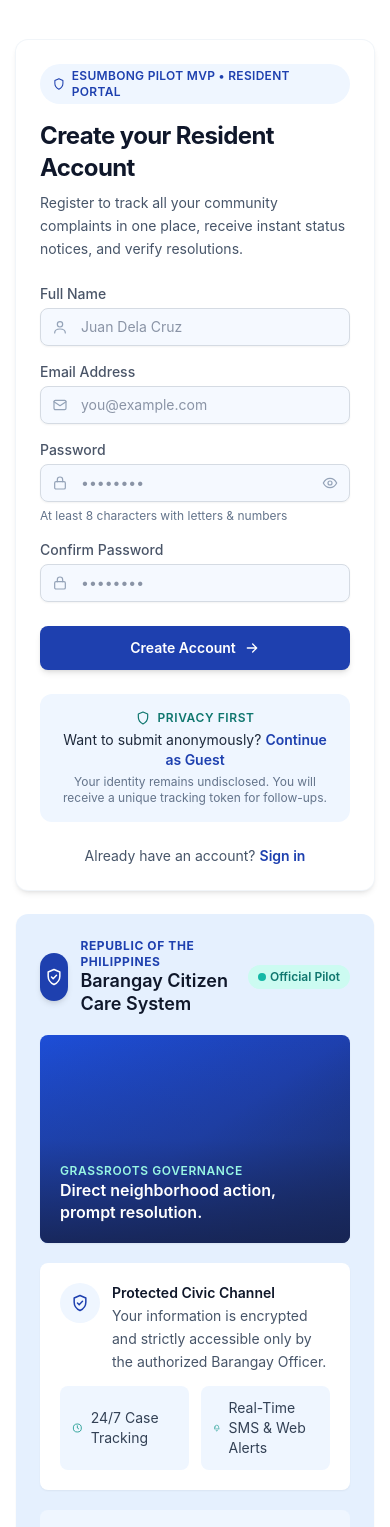
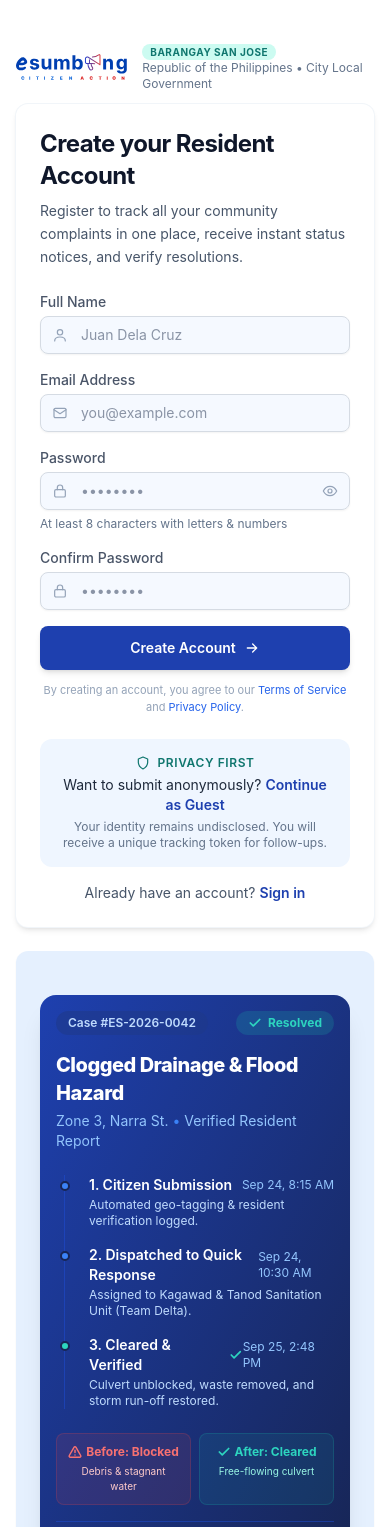
Before and after one commit to bitguybandit/eSumbong, a React (Vite) app in the folder client/: page /register in a window 390 px wide. Shown: the top 1527 px of the page. Built offline with nearby package versions, Linux system fonts and the light colour scheme; no server answers.

Commit message:
style(login, register): balance layout, add mobile panel, and polish trust cards

```diff
--- a/client/src/pages/Register.jsx
+++ b/client/src/pages/Register.jsx
@@ -2,6 +2,7 @@ import { useState } from 'react';
 import { Link, useNavigate } from 'react-router-dom';
 import { useAuth } from '../context/AuthContext';
 import api from '../lib/api';
+import Logo from '../components/Logo';
 
 // --- Icons ---
 function IconPerson({ className = 'h-4 w-4' }) {
@@ -145,15 +146,24 @@ export default function Register() {
 
   return (
     <div className="min-h-screen bg-white px-4 py-10 text-slate-900">
-      <div className="mx-auto grid w-full max-w-6xl items-stretch gap-6 lg:grid-cols-2">
-        {/* LEFT: Registration form */}
-        <div className="flex flex-col justify-center rounded-xl bg-white p-6 shadow-md ring-1 ring-slate-100 sm:p-8">
-          <span className="inline-flex w-fit items-center gap-1.5 rounded-full bg-blue-50 px-3 py-1 text-xs font-semibold uppercase tracking-wide text-blue-800">
-            <IconShield className="h-3.5 w-3.5" />
-            eSumbong Pilot MVP • Resident Portal
-          </span>
+      <div className="mx-auto w-full max-w-6xl">
+        {/* Brand top bar */}
+        <div className="mb-3 flex items-center justify-between gap-3">
+          <div className="flex items-center gap-3">
+            <Logo size="md" />
+            <div className="leading-tight">
+              <span className="rounded-full bg-teal-100 px-2 py-0.5 text-[10px] font-bold uppercase tracking-wider text-teal-700">
+                Barangay San Jose
+              </span>
+              <div className="text-xs text-slate-500">Republic of the Philippines • City Local Government</div>
+            </div>
+          </div>
+        </div>
 
-          <h1 className="mt-4 text-2xl font-bold tracking-tight text-slate-900 sm:text-3xl">
+        <div className="grid w-full items-stretch gap-6 lg:grid-cols-2">
+          {/* LEFT: Registration form */}
+          <div className="flex flex-col rounded-xl bg-white p-6 shadow-md ring-1 ring-slate-100 sm:p-8">
+          <h1 className="text-2xl font-bold tracking-tight text-slate-900 sm:text-3xl">
             Create your Resident Account
           </h1>
           <p className="mt-2 text-sm leading-relaxed text-slate-600">
@@ -269,12 +279,24 @@ export default function Register() {
             <button
               type="submit"
               disabled={busy}
-              className="mt-2 inline-flex w-full items-center justify-center gap-2 rounded-lg bg-blue-800 px-6 py-3 text-sm font-semibold text-white shadow-md transition hover:bg-blue-900"
+              className="inline-flex w-full items-center justify-center gap-2 rounded-lg bg-blue-800 px-6 py-3 text-sm font-semibold text-white shadow-md transition-all duration-200 hover:bg-blue-900 hover:shadow-lg"
             >
               {busy ? 'Creating account…' : 'Create Account'}
               {!busy && <IconArrow />}
             </button>
           </form>
+
+          <p className="mt-3 text-center text-[11px] text-slate-400">
+            By creating an account, you agree to our{' '}
+            <a href="/terms" className="text-blue-600 hover:underline">
+              Terms of Service
+            </a>{' '}
+            and{' '}
+            <a href="/privacy" className="text-blue-600 hover:underline">
+              Privacy Policy
+            </a>
+            .
+          </p>
 
           {/* Guest access */}
           <div className="mt-6 flex flex-col items-center gap-1 rounded-xl bg-blue-50 p-4 text-center">
@@ -294,7 +316,7 @@ export default function Register() {
             </p>
           </div>
 
-          <p className="mt-6 text-center text-sm text-slate-600">
+          <p className="mt-4 text-center text-sm text-slate-600">
             Already have an account?
             <Link to="/login" className="ml-1 font-semibold text-blue-800 hover:underline">
               Sign in
@@ -306,36 +328,114 @@ export default function Register() {
         <div className="relative flex flex-col justify-between overflow-hidden rounded-xl bg-blue-100/70 p-6 shadow-sm sm:p-8">
           <div className="relative z-10 flex flex-col gap-5">
             <div className="flex items-center justify-between gap-3">
-              <div className="flex items-center gap-3">
-                <span className="flex h-12 w-12 items-center justify-center rounded-full bg-blue-800 text-white shadow-md">
-                  <IconVerified />
+            </div>
+
+            <div className="rounded-2xl bg-gradient-to-br from-blue-800 to-blue-950 p-4 text-white shadow-xl">
+
+              {/* Top Row: Case ID + Status */}
+              <div className="flex items-center justify-between">
+                <span className="rounded-full bg-blue-900/60 px-3 py-1 text-xs font-semibold text-blue-200">
+                  Case #ES-2026-0042
                 </span>
-                <div>
-                  <div className="text-xs font-bold uppercase tracking-wider text-blue-800">
-                    Republic of the Philippines
+                <span className="flex items-center gap-1.5 rounded-full bg-teal-500/20 px-3 py-1 text-xs font-bold text-teal-400">
+                  <svg className="h-3.5 w-3.5" viewBox="0 0 24 24" fill="none" stroke="currentColor" strokeWidth="3" strokeLinecap="round" strokeLinejoin="round">
+                    <path d="M20 6 9 17l-5-5" />
+                  </svg>
+                  Resolved
+                </span>
+              </div>
+
+              {/* Header */}
+              <h3 className="mt-4 text-xl font-extrabold tracking-tight text-white">
+                Clogged Drainage &amp; Flood Hazard
+              </h3>
+              <p className="mt-1 text-sm text-blue-300">
+                Zone 3, Narra St. <span className="text-blue-500">•</span> Verified Resident Report
+              </p>
+
+              {/* Timeline */}
+              <div className="relative mt-6 ml-2 space-y-4 border-l border-blue-700/50 pl-6">
+
+                {/* Step 1 */}
+                <div className="relative">
+                  <span className="absolute -left-[29px] top-1.5 h-2.5 w-2.5 rounded-full border-2 border-blue-950 bg-blue-500" />
+                  <div className="flex items-center justify-between text-sm">
+                    <p className="font-semibold text-white">1. Citizen Submission</p>
+                    <p className="text-xs text-blue-300">Sep 24, 8:15 AM</p>
                   </div>
-                  <div className="text-lg font-semibold leading-tight text-slate-900">
-                    Barangay Citizen Care System
+                  <p className="mt-0.5 text-xs text-blue-200">
+                    Automated geo-tagging &amp; resident verification logged.
+                  </p>
+                </div>
+
+                {/* Step 2 */}
+                <div className="relative">
+                  <span className="absolute -left-[29px] top-1.5 h-2.5 w-2.5 rounded-full border-2 border-blue-950 bg-blue-500" />
+                  <div className="flex items-center justify-between text-sm">
+                    <p className="font-semibold text-white">2. Dispatched to Quick Response</p>
+                    <p className="text-xs text-blue-300">Sep 24, 10:30 AM</p>
                   </div>
+                  <p className="mt-0.5 text-xs text-blue-200">
+                    Assigned to Kagawad &amp; Tanod Sanitation Unit (Team Delta).
+                  </p>
+                </div>
+
+                {/* Step 3 */}
+                <div className="relative">
+                  <span className="absolute -left-[29px] top-1.5 h-2.5 w-2.5 rounded-full border-2 border-blue-950 bg-teal-400" />
+                  <div className="flex items-center justify-between text-sm">
+                    <p className="flex items-center gap-1.5 font-semibold text-white">
+                      3. Cleared &amp; Verified
+                      <svg className="h-3.5 w-3.5 text-teal-400" viewBox="0 0 24 24" fill="none" stroke="currentColor" strokeWidth="3" strokeLinecap="round" strokeLinejoin="round">
+                        <path d="M20 6 9 17l-5-5" />
+                      </svg>
+                    </p>
+                    <p className="text-xs text-blue-300">Sep 25, 2:48 PM</p>
+                  </div>
+                  <p className="mt-0.5 text-xs text-blue-200">
+                    Culvert unblocked, waste removed, and storm run-off restored.
+                  </p>
                 </div>
               </div>
-              <span className="inline-flex items-center gap-1 whitespace-nowrap rounded-full bg-teal-100 px-2.5 py-1 text-xs font-semibold text-teal-700">
-                <span className="h-2 w-2 rounded-full bg-teal-500" />
-                Official Pilot
-              </span>
-            </div>
 
-            {/* Photo placeholder */}
-            <div className="relative h-52 w-full overflow-hidden rounded-lg bg-gradient-to-br from-blue-700 via-blue-800 to-blue-950 shadow-sm">
-              <div className="absolute inset-0 bg-gradient-to-t from-blue-950/90 via-blue-900/40 to-transparent" />
-              <div className="absolute bottom-0 left-0 right-0 p-5 text-white">
-                <div className="text-xs font-semibold uppercase tracking-wider text-teal-200">
-                  Grassroots Governance
+              {/* Before / After Comparison */}
+              <div className="mt-6 grid grid-cols-2 gap-2">
+                <div className="rounded-lg border border-red-500/20 bg-red-500/10 p-2.5 text-center">
+                  <p className="flex items-center justify-center gap-1 text-xs font-bold text-red-400">
+                    <svg className="h-3.5 w-3.5" viewBox="0 0 24 24" fill="none" stroke="currentColor" strokeWidth="2.5" strokeLinecap="round" strokeLinejoin="round">
+                      <path d="m21.73 18-8-14a2 2 0 0 0-3.48 0l-8 14A2 2 0 0 0 4 21h16a2 2 0 0 0 1.73-3Z" />
+                      <path d="M12 9v4M12 17h.01" />
+                    </svg>
+                    Before: Blocked
+                  </p>
+                  <p className="mt-1 text-[10px] text-red-200">
+                    Debris &amp; stagnant water
+                  </p>
                 </div>
-                <div className="text-base font-semibold leading-snug">
-                  Direct neighborhood action, prompt resolution.
+                <div className="rounded-lg border border-teal-500/20 bg-teal-500/10 p-2.5 text-center">
+                  <p className="flex items-center justify-center gap-1 text-xs font-bold text-teal-400">
+                    <svg className="h-3.5 w-3.5" viewBox="0 0 24 24" fill="none" stroke="currentColor" strokeWidth="3" strokeLinecap="round" strokeLinejoin="round">
+                      <path d="M20 6 9 17l-5-5" />
+                    </svg>
+                    After: Cleared
+                  </p>
+                  <p className="mt-1 text-[10px] text-teal-200">
+                    Free-flowing culvert
+                  </p>
                 </div>
               </div>
+
+              {/* Footer */}
+              <div className="mt-4 flex items-center justify-between border-t border-blue-700/50 pt-3">
+                <div className="flex items-center gap-2 text-xs font-medium text-teal-400">
+                  <span className="h-1.5 w-1.5 rounded-full bg-teal-400" />
+                  Turnaround: 30h 25m <span className="text-blue-300">(Target &lt;48h)</span>
+                </div>
+                <p className="text-[10px] font-bold tracking-wider text-teal-400">
+                  GRASSROOTS GOVERNANCE
+                </p>
+              </div>
+
             </div>
 
             {/* Safety guarantee */}
@@ -354,12 +454,12 @@ export default function Register() {
               </div>
               <div className="grid grid-cols-2 gap-3">
                 <div className="flex items-center gap-2 rounded-lg bg-blue-50 p-3 text-sm text-slate-700">
-                  <IconClock className="h-4 w-4 text-teal-600" />
+                  <IconClock className="h-4 w-4 shrink-0 text-teal-600" />
                   24/7 Case Tracking
                 </div>
                 <div className="flex items-center gap-2 rounded-lg bg-blue-50 p-3 text-sm text-slate-700">
-                  <IconBell className="h-4 w-4 text-teal-600" />
-                  Real-Time SMS &amp; Web Alerts
+                  <IconBell className="h-4 w-4 shrink-0 text-teal-600" />
+                  Real-Time In-App Notifications
                 </div>
               </div>
             </div>
@@ -380,6 +480,7 @@ export default function Register() {
             </div>
           </div>
         </div>
+        </div>
       </div>
     </div>
   );
```
Also changed, not shown: client/src/pages/Login.jsx (+19 -10 lines).
